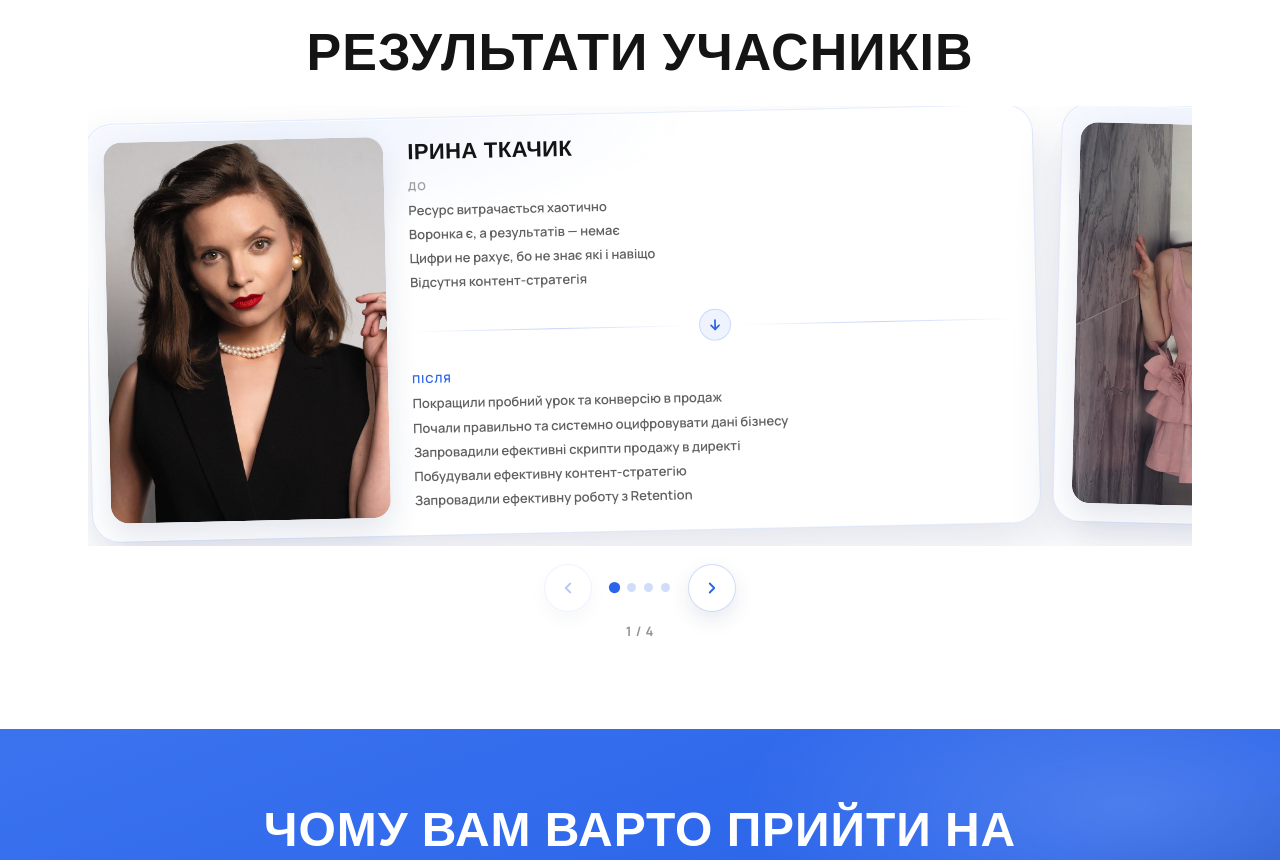
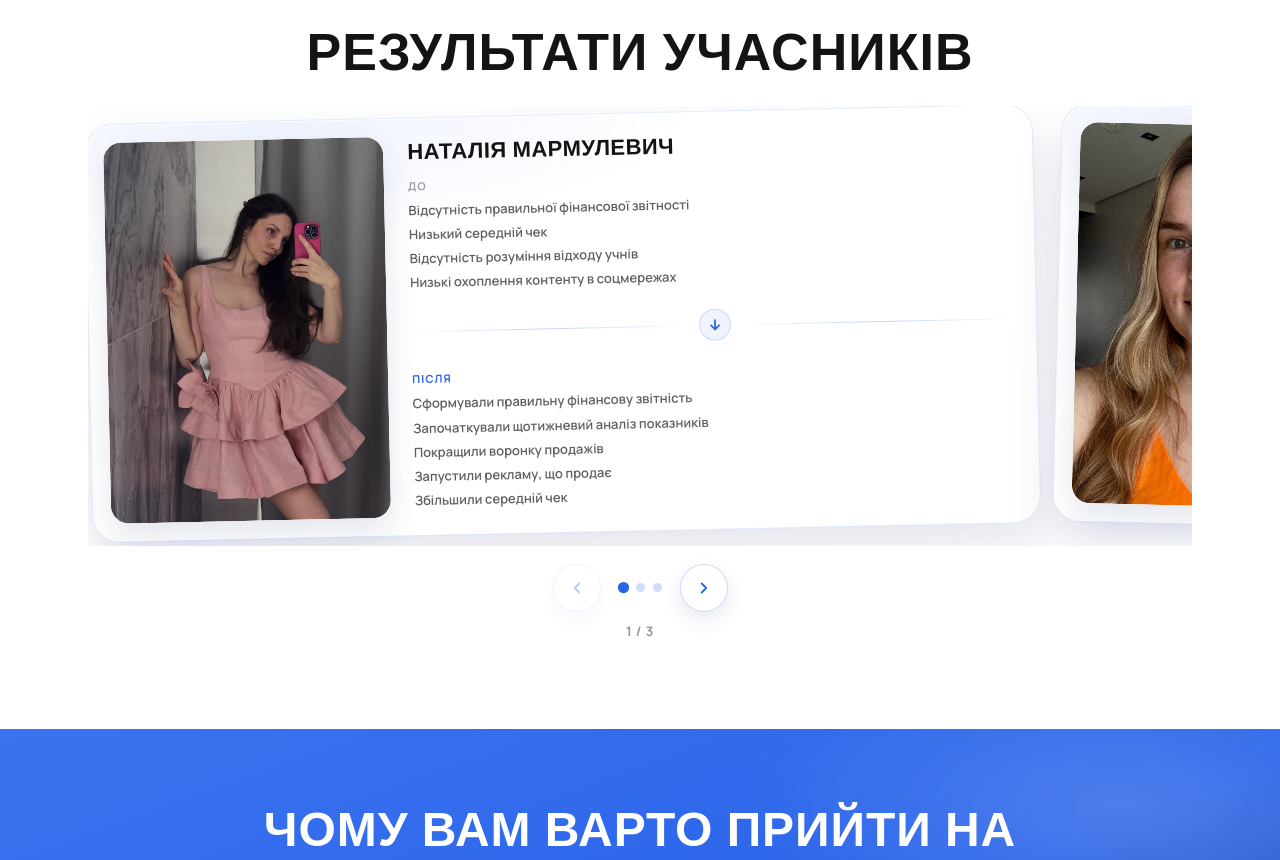
Before and after one commit to fedoniukri-io24-tech/illyalitun-site, a Next.js app: page /konsultatsiya in a window 1280 px wide. Shown: the part 5340-6200 px from the top of the page. Built offline with nearby package versions, Linux system fonts and the light colour scheme; no server answers.

Commit message:
some updates

```diff
--- a/src/app/konsultatsiya/data.ts
+++ b/src/app/konsultatsiya/data.ts
@@ -104,23 +104,6 @@ export const CONSULTATION = {
     title: 'Результати учасників',
     items: [
       {
-        name: 'Ірина Ткачик',
-        shot: '/images/photo_2026-08-12_14-51-47.jpg',
-        before: [
-          'Ресурс витрачається хаотично',
-          'Воронка є, а результатів — немає',
-          'Цифри не рахує, бо не знає які і навіщо',
-          'Відсутня контент-стратегія',
-        ],
-        after: [
-          'Покращили пробний урок та конверсію в продаж',
-          'Почали правильно та системно оцифровувати дані бізнесу',
-          'Запровадили ефективні скрипти продажу в директі',
-          'Побудували ефективну контент-стратегію',
-          'Запровадили ефективну роботу з Retention',
-        ],
-      },
-      {
         name: 'Наталія Мармулевич',
         shot: '/images/photo_2026-08-12_15-03-45.jpg',
         before: [
```
Also changed, not shown: public/images/photo_2026-08-12_14-51-47.jpg (deleted).
